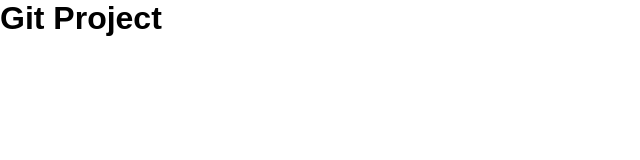
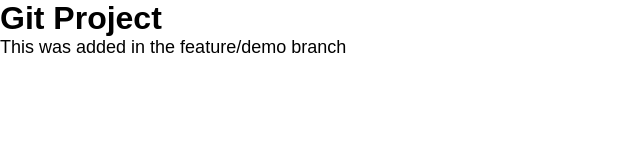
Before and after one commit to kagesite/gitProject, a plain HTML site: page index.html in a window 1280 px wide. Shown: the whole page, without its empty margins (0-640 px from the left). Drawn offline with Linux system fonts and the light colour scheme.

Commit message:
adjust in featuer/demo branch

```diff
--- a/index.html
+++ b/index.html
@@ -8,5 +8,7 @@
 </head>
 <body>
   <h1>Git Project</h1>
+
+  <p>This was added in the feature/demo branch</p>
 </body>
 </html>
--- a/styles.css
+++ b/styles.css
@@ -4,3 +4,8 @@
   box-sizing: border-box;
   font-family: Arial, sans-serif;
 }
+
+/* CSS added in the feature/demo branch */
+p {
+  font-size: 18px;
+}
```
